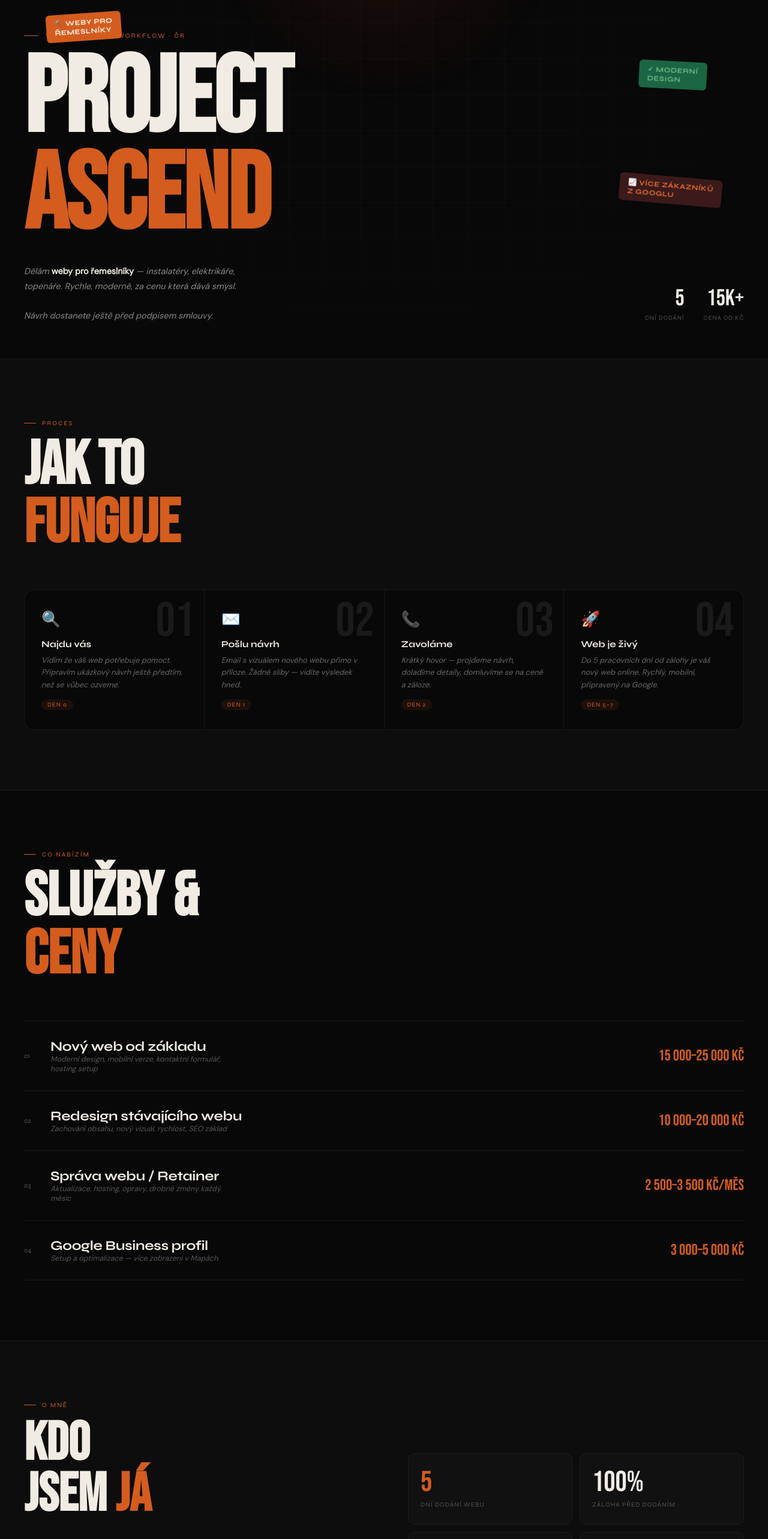
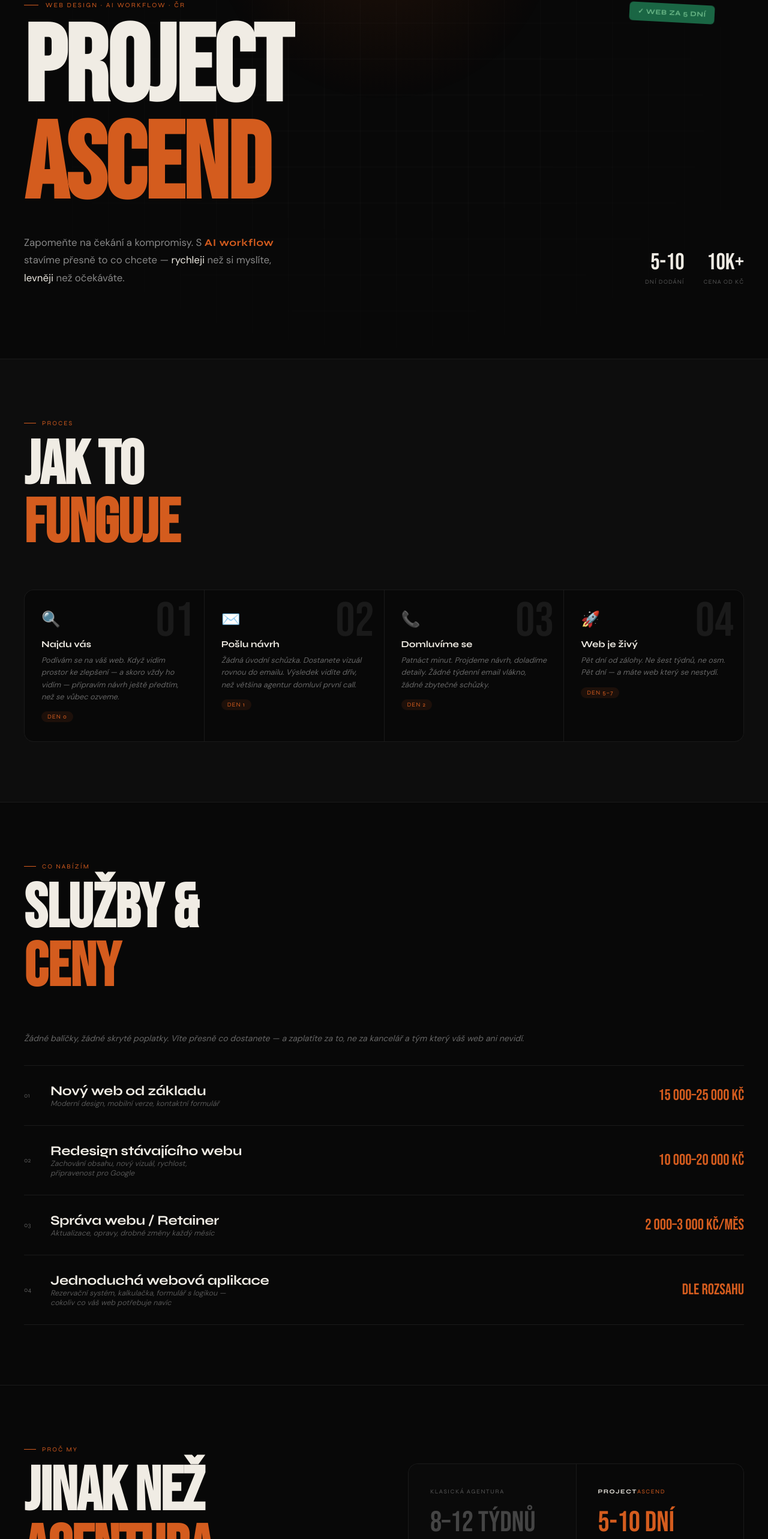
Before and after one commit to MatejSulic/project-ascend, a Next.js app: page / in a window 1280 px wide. Shown: the part 202-2768 px from the top of the page at 60% size. Built offline with nearby package versions, Linux system fonts and the light colour scheme.

Commit message:
Edit vizualu a zmena textu

```diff
--- a/app/globals.css
+++ b/app/globals.css
@@ -120,7 +120,7 @@ nav {
   display: flex;
   flex-direction: column;
   justify-content: flex-end;
-  padding: 0 40px 60px;
+  padding: 0 40px 120px;
   position: relative;
   overflow: hidden;
 }
@@ -195,11 +195,22 @@ nav {
 }
 
 .hero-desc {
-  max-width: 380px;
-  font-size: 0.9rem;
+  max-width: 420px;
+  font-size: 1.05rem;
   color: #888;
-  line-height: 1.7;
-  font-style: italic;
+  line-height: 1.75;
+}
+
+.hero-ai {
+  color: var(--orange);
+  font-weight: 700;
+  font-style: normal;
+  font-family: var(--font-syne), sans-serif;
+  letter-spacing: 0.04em;
+}
+
+.hero-highlight {
+  color: var(--white);
 }
 
 .hero-desc strong { color: var(--white); font-style: normal; }
@@ -254,11 +265,11 @@ nav {
   to { opacity: 1; transform: scale(1) rotate(var(--rot)); }
 }
 
-.s1 { background: var(--orange); color: white; top: 28%; left: 6%; --rot: -4deg; transform: rotate(-4deg); animation-delay: 0.7s; }
-.s2 { background: #1a6644; color: #6dba8a; top: 38%; right: 8%; --rot: 3deg; transform: rotate(3deg); animation-delay: 0.85s; }
-.s3 { background: #1e2a4a; color: #6a9ad8; top: 55%; left: 4%; --rot: -2deg; transform: rotate(-2deg); animation-delay: 1s; }
-.s4 { background: #3a1a1a; color: var(--orange2); top: 62%; right: 6%; --rot: 5deg; transform: rotate(5deg); animation-delay: 1.1s; }
-.s5 { background: #1a1a1a; color: #888; border: 1px solid #333; top: 18%; right: 14%; --rot: -3deg; transform: rotate(-3deg); animation-delay: 1.2s; }
+.s1 { background: var(--orange); color: white; top: 14%; left: 5%; --rot: -4deg; transform: rotate(-4deg); animation-delay: 0.7s; }
+.s2 { background: #1a6644; color: #6dba8a; top: 26%; right: 7%; --rot: 3deg; transform: rotate(3deg); animation-delay: 0.85s; }
+.s3 { background: #1e2a4a; color: #6a9ad8; top: 38%; left: 6%; --rot: -2deg; transform: rotate(-2deg); animation-delay: 1s; }
+.s4 { background: #3a1a1a; color: var(--orange2); top: 18%; right: 24%; --rot: 5deg; transform: rotate(5deg); animation-delay: 1.1s; }
+.s5 { background: #1a1a1a; color: #888; border: 1px solid #333; top: 32%; right: 9%; --rot: -3deg; transform: rotate(-3deg); animation-delay: 1.2s; }
 
 @keyframes fadeUp {
   from { opacity: 0; transform: translateY(30px); }
@@ -391,12 +402,12 @@ section {
   padding: 28px 0;
   border-bottom: 1px solid #1a1a1a;
   gap: 20px;
-  transition: padding-left 0.25s;
+  transition: transform 0.25s, background 0.25s;
   cursor: default;
   flex-wrap: wrap;
 }
 
-.service-row:hover { padding-left: 16px; }
+.service-row:hover { transform: translateX(16px); background: rgba(212,92,30,0.04); }
 
 .service-row:first-child { border-top: 1px solid #1a1a1a; }
 
@@ -457,11 +468,12 @@ section {
 
 .about-left h2 span { color: var(--orange); }
 
+.accent-text { color: var(--orange); }
+
 .about-left p {
   font-size: 0.88rem;
   color: #777;
   line-height: 1.8;
-  font-style: italic;
   margin-bottom: 14px;
 }
 
@@ -546,21 +558,34 @@ section {
   margin-bottom: 40px;
 }
 
-.contact-btn {
+.contact-actions {
+  display: flex;
+  align-items: center;
+  gap: 16px;
+  justify-content: center;
+  flex-wrap: wrap;
+}
+
+.contact-btn,
+.contact-phone {
   display: inline-flex;
   align-items: center;
   gap: 10px;
   font-family: var(--font-syne), sans-serif;
   font-size: 0.85rem;
   font-weight: 700;
-  letter-spacing: 0.1em;
+  letter-spacing: 0.08em;
   text-transform: uppercase;
-  background: var(--orange);
-  color: white;
   padding: 16px 36px;
   border-radius: 50px;
   text-decoration: none;
-  transition: background 0.2s, transform 0.15s, box-shadow 0.2s;
+  transition: background 0.2s, color 0.2s, border-color 0.2s, transform 0.15s, box-shadow 0.2s;
+}
+
+.contact-btn {
+  background: var(--orange);
+  color: white;
+  border: 1px solid transparent;
   box-shadow: 0 0 0 rgba(212,92,30,0);
 }
 
@@ -568,6 +593,18 @@ section {
   background: var(--orange2);
   transform: translateY(-2px);
   box-shadow: 0 12px 40px rgba(212,92,30,0.3);
+}
+
+.contact-phone {
+  background: transparent;
+  color: var(--white);
+  border: 1px solid #2a2a2a;
+}
+
+.contact-phone:hover {
+  border-color: var(--orange);
+  color: var(--orange);
+  transform: translateY(-2px);
 }
 
 /* FOOTER */
@@ -598,6 +635,96 @@ footer p {
   letter-spacing: 0.06em;
 }
 
+/* SERVICES INTRO */
+.services-intro {
+  font-size: 0.88rem;
+  color: #666;
+  font-style: italic;
+  margin-bottom: 36px;
+}
+
+/* PROČ MY */
+#proc-my {
+  border-top: 1px solid #1a1a1a;
+}
+
+.why-content {
+  display: grid;
+  grid-template-columns: 1fr 1fr;
+  gap: 80px;
+  align-items: center;
+}
+
+.why-left h2 {
+  font-family: var(--font-bebas), sans-serif;
+  font-size: clamp(3rem, 8vw, 7rem);
+  line-height: 0.95;
+  letter-spacing: -1px;
+  margin-bottom: 28px;
+}
+
+.why-left h2 span { color: var(--orange); }
+
+.why-text {
+  font-size: 0.95rem;
+  color: #777;
+  line-height: 1.85;
+}
+
+.why-text strong { color: var(--white); }
+
+.why-compare {
+  display: grid;
+  grid-template-columns: 1fr 1fr;
+  gap: 1px;
+  background: #1a1a1a;
+  border: 1px solid #1a1a1a;
+  border-radius: 16px;
+  overflow: hidden;
+}
+
+.why-col {
+  background: var(--black);
+  padding: 40px 36px;
+}
+
+.why-col.theirs { background: #0a0a0a; }
+
+.why-col-label {
+  font-family: var(--font-syne), sans-serif;
+  font-size: 0.62rem;
+  letter-spacing: 0.15em;
+  text-transform: uppercase;
+  color: var(--muted);
+  margin-bottom: 20px;
+}
+
+.why-col-label.us { color: var(--orange); }
+
+.why-stat {
+  font-family: var(--font-bebas), sans-serif;
+  font-size: 3rem;
+  line-height: 1.1;
+  color: #444;
+  display: block;
+}
+
+.why-stat.accent { color: var(--orange); }
+
+.why-sublabel {
+  font-family: var(--font-syne), sans-serif;
+  font-size: 0.62rem;
+  letter-spacing: 0.08em;
+  text-transform: uppercase;
+  color: #333;
+  margin-top: 2px;
+  margin-bottom: 8px;
+}
+
+@media (max-width: 768px) {
+  .why-content { grid-template-columns: 1fr; gap: 40px; }
+}
+
 /* SCROLL REVEAL */
 .reveal {
   opacity: 0;
--- a/app/layout.tsx
+++ b/app/layout.tsx
@@ -23,7 +23,7 @@ const dmSans = DM_Sans({
 })
 
 export const metadata: Metadata = {
-  title: 'Project Ascend — Matej',
+  title: 'Project Ascend — Matěj Šulič',
   description: 'Weby pro řemeslníky — instalatéry, elektrikáře, topenáře.',
 }
 
--- a/app/page.tsx
+++ b/app/page.tsx
@@ -2,6 +2,7 @@ import Nav from '@/components/Nav'
 import Hero from '@/components/Hero'
 import HowItWorks from '@/components/HowItWorks'
 import Services from '@/components/Services'
+import WhyUs from '@/components/WhyUs'
 import About from '@/components/About'
 import Contact from '@/components/Contact'
 import Footer from '@/components/Footer'
@@ -14,6 +15,7 @@ export default function Home() {
         <Hero />
         <HowItWorks />
         <Services />
+        <WhyUs />
         <About />
         <Contact />
       </main>
--- a/components/About.tsx
+++ b/components/About.tsx
@@ -1,20 +1,19 @@
 import Reveal from './Reveal'
 
 const chips = [
-  { label: 'React', hot: true },
+  { label: 'Next.JS', hot: true },
   { label: 'HTML/CSS', hot: true },
   { label: 'Claude Code', hot: true },
   { label: 'JavaScript', hot: false },
-  { label: 'SEO základy', hot: false },
-  { label: 'Figma', hot: false },
-  { label: 'Playwright', hot: false },
+  { label: 'Python', hot: false },
+  { label: 'Google Gemini', hot: false },
 ]
 
 const stats = [
-  { val: '5', accent: true, label: 'Dní dodání webu' },
-  { val: '100%', accent: false, label: 'Záloha před dodáním' },
-  { val: '20+', accent: true, label: 'Hodin týdně pro tebe' },
-  { val: 'CZ', accent: false, label: 'Lokální, česky, na telefonu' },
+  { val: '5', accent: true, label: 'Dní dodání' },
+  { val: '4×', accent: false, label: 'Levnější než agentura' },
+  { val: '<24h', accent: true, label: 'Odpověď na dotaz' },
+  { val: 'CZ', accent: false, label: 'Česky, lokálně, na telefonu' },
 ]
 
 export default function About() {
@@ -28,10 +27,10 @@ export default function About() {
             JSEM <span>JÁ</span>
           </h2>
           <p>
-            Jmenuji se <strong>Matej</strong> a stavím weby které skutečně fungují. Nejde mi o krásný design pro design — jde mi o to, aby váš telefon začal zvonit víc.
+            Jsem <strong>Matěj Šulič</strong> a toto je <strong>Project</strong><span className="accent-text">Ascend</span>. Nepotřebuji tým deseti lidí ani pětipodlažní kancelář aby byl web dobrý. Kombinuji moderní AI nástroje s dobrým designem — a výsledek mluví za sebe.
           </p>
           <p>
-            Pracuju rychle, komunikuju přímo a vždy dodám co slíbím. Každý projekt beru jako svůj vlastní byznys.
+            Když mi napíšete, odpovím do pár hodin. <strong>Ne za tři dny.</strong>
           </p>
           <div className="skills-chips">
             {chips.map((chip) => (
--- a/components/Footer.tsx
+++ b/components/Footer.tsx
@@ -4,7 +4,7 @@ export default function Footer() {
       <div className="f-logo">
         Project<span>Ascend</span>
       </div>
-      <p>© 2026 · Matej · Weby pro řemeslníky</p>
+      <p>© 2026 · Matěj Šulič · Project Ascend</p>
     </footer>
   )
 }
--- a/components/Hero.tsx
+++ b/components/Hero.tsx
@@ -2,11 +2,11 @@ export default function Hero() {
   return (
     <section className="hero">
       <div className="stickers">
-        <div className="sticker s1">🔨 Weby pro<br />řemeslníky</div>
-        <div className="sticker s2">✓ Moderní<br />design</div>
-        <div className="sticker s3">⚡ Claude Code<br />workflow</div>
-        <div className="sticker s4">📈 Více zákazníků<br />z Googlu</div>
-        <div className="sticker s5">Hotovo<br />do 5 dní ©</div>
+        <div className="sticker s1">⚡ AI Workflow</div>
+        <div className="sticker s2">✓ Web za 5 dní</div>
+        <div className="sticker s3">🚀 Hotovo dřív<br />než čekáš</div>
+        <div className="sticker s4">💰 Od 10 000 Kč</div>
+        <div className="sticker s5">Google ready</div>
       </div>
 
       <div className="hero-tag">Web Design · AI Workflow · ČR</div>
@@ -16,18 +16,15 @@ export default function Hero() {
       </h1>
       <div className="hero-bottom">
         <p className="hero-desc">
-          Dělám <strong>weby pro řemeslníky</strong> — instalatéry, elektrikáře, topenáře.
-          Rychle, moderně, za cenu která dává smysl.
-          <br /><br />
-          Návrh dostanete ještě před podpisem smlouvy.
+        Zapomeňte na čekání a kompromisy. S <span className="hero-ai">AI workflow</span> stavíme přesně to co chcete — <span className="hero-highlight">rychleji</span> než si myslíte, <span className="hero-highlight">levněji</span> než očekáváte.
         </p>
         <div className="hero-stats">
           <div className="hstat">
-            <span className="hstat-val">5</span>
+            <span className="hstat-val">5-10</span>
             <span className="hstat-label">Dní dodání</span>
           </div>
           <div className="hstat">
-            <span className="hstat-val">15k+</span>
+            <span className="hstat-val">10k+</span>
             <span className="hstat-label">Cena od Kč</span>
           </div>
         </div>
--- a/components/HowItWorks.tsx
+++ b/components/HowItWorks.tsx
@@ -5,28 +5,28 @@ const steps = [
     num: '01',
     icon: '🔍',
     title: 'Najdu vás',
-    desc: 'Vidím že váš web potřebuje pomoct. Připravím ukázkový návrh ještě předtím, než se vůbec ozveme.',
+    desc: 'Podívám se na váš web. Když vidím prostor ke zlepšení — a skoro vždy ho vidím — připravím návrh ještě předtím, než se vůbec ozveme.',
     time: 'Den 0',
   },
   {
     num: '02',
     icon: '✉️',
     title: 'Pošlu návrh',
-    desc: 'Email s vizuálem nového webu přímo v příloze. Žádné sliby — vidíte výsledek hned.',
+    desc: 'Žádná úvodní schůzka. Dostanete vizuál rovnou do emailu. Výsledek vidíte dřív, než většina agentur domluví první call.',
     time: 'Den 1',
   },
   {
     num: '03',
     icon: '📞',
-    title: 'Zavoláme',
-    desc: 'Krátký hovor — projdeme návrh, doladíme detaily, domluvíme se na ceně a záloze.',
+    title: 'Domluvíme se',
+    desc: 'Patnáct minut. Projdeme návrh, doladíme detaily. Žádné týdenní email vlákno, žádné zbytečné schůzky.',
     time: 'Den 2',
   },
   {
     num: '04',
     icon: '🚀',
     title: 'Web je živý',
-    desc: 'Do 5 pracovních dní od zálohy je váš nový web online. Rychlý, mobilní, připravený na Google.',
+    desc: 'Pět dní od zálohy. Ne šest týdnů, ne osm. Pět dní — a máte web který se nestydí.',
     time: 'Den 5–7',
   },
 ]
--- a/components/Services.tsx
+++ b/components/Services.tsx
@@ -4,26 +4,26 @@ const services = [
   {
     num: '01',
     name: 'Nový web od základu',
-    desc: 'Moderní design, mobilní verze, kontaktní formulář, hosting setup',
+    desc: 'Moderní design, mobilní verze, kontaktní formulář',
     price: '15 000–25 000 Kč',
   },
   {
     num: '02',
     name: 'Redesign stávajícího webu',
-    desc: 'Zachování obsahu, nový vizuál, rychlost, SEO základ',
+    desc: 'Zachování obsahu, nový vizuál, rychlost, připravenost pro Google',
     price: '10 000–20 000 Kč',
   },
   {
     num: '03',
     name: 'Správa webu / Retainer',
-    desc: 'Aktualizace, hosting, opravy, drobné změny každý měsíc',
-    price: '2 500–3 500 Kč/měs',
+    desc: 'Aktualizace, opravy, drobné změny každý měsíc',
+    price: '2 000–3 000 Kč/měs',
   },
   {
     num: '04',
-    name: 'Google Business profil',
-    desc: 'Setup a optimalizace — více zobrazení v Mapách',
-    price: '3 000–5 000 Kč',
+    name: 'Jednoduchá webová aplikace',
+    desc: 'Rezervační systém, kalkulačka, formulář s logikou — cokoliv co váš web potřebuje navíc',
+    price: 'Dle rozsahu',
   },
 ]
 
@@ -35,6 +35,9 @@ export default function Services() {
         SLUŽBY &amp;<br />
         <span>CENY</span>
       </h2>
+      <p className="services-intro">
+        Žádné balíčky, žádné skryté poplatky. Víte přesně co dostanete — a zaplatíte za to, ne za kancelář a tým který váš web ani nevidí.
+      </p>
       <Reveal>
         {services.map((s) => (
           <div key={s.num} className="service-row">
--- /dev/null
+++ b/components/WhyUs.tsx
@@ -0,0 +1,38 @@
+import Reveal from './Reveal'
+
+export default function WhyUs() {
+  return (
+    <section id="proc-my">
+      <Reveal className="why-content">
+        <div className="why-left">
+          <div className="section-tag">Proč my</div>
+          <h2>
+            JINAK NEŽ<br />
+            <span>AGENTURA</span>
+          </h2>
+          <p className="why-text">
+            Agentura vám za <strong>50 000 Kč</strong> dodá web za dva měsíce a přiloží
+            fakturu za „strategické konzultace". Já za <strong>méně </strong>peněz dodám <strong>více</strong> — a <strong>dříve</strong>.
+            Tohle není levná alternativa. <strong>Je to využití moderních technologií.</strong>
+          </p>
+        </div>
+        <div className="why-compare">
+          <div className="why-col theirs">
+            <div className="why-col-label">Klasická agentura</div>
+            <span className="why-stat">8–12 týdnů</span>
+            <div className="why-sublabel">doba dodání</div>
+            <span className="why-stat" style={{ marginTop: '20px' }}>50 000 Kč</span>
+            <div className="why-sublabel">průměrná cena</div>
+          </div>
+          <div className="why-col">
+            <div className="why-col-label us"><strong style={{ color: 'var(--white)' }}>Project</strong><span className="accent-text">Ascend</span></div>
+            <span className="why-stat accent">5-10 dní</span>
+            <div className="why-sublabel">doba dodání</div>
+            <span className="why-stat accent" style={{ marginTop: '20px' }}>od 10 000 Kč</span>
+            <div className="why-sublabel">cena</div>
+          </div>
+        </div>
+      </Reveal>
+    </section>
+  )
+}
```
Also changed, not shown: components/Contact.tsx (+9 -4 lines), tsconfig.json (+27 -6 lines), img/download.png (added).
